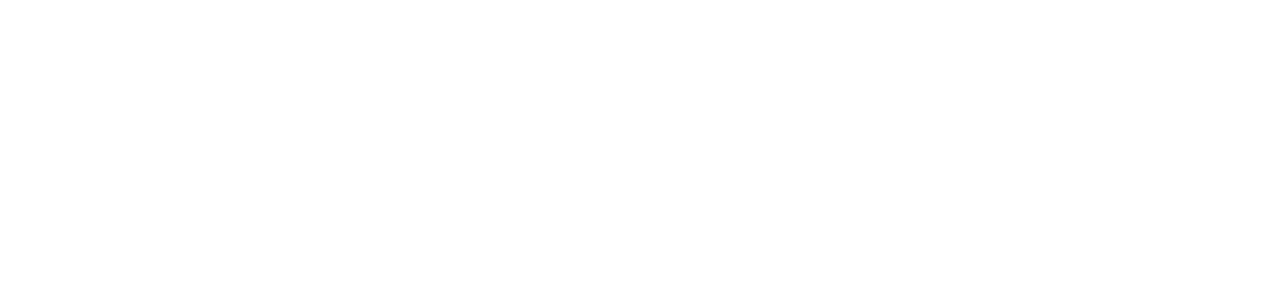
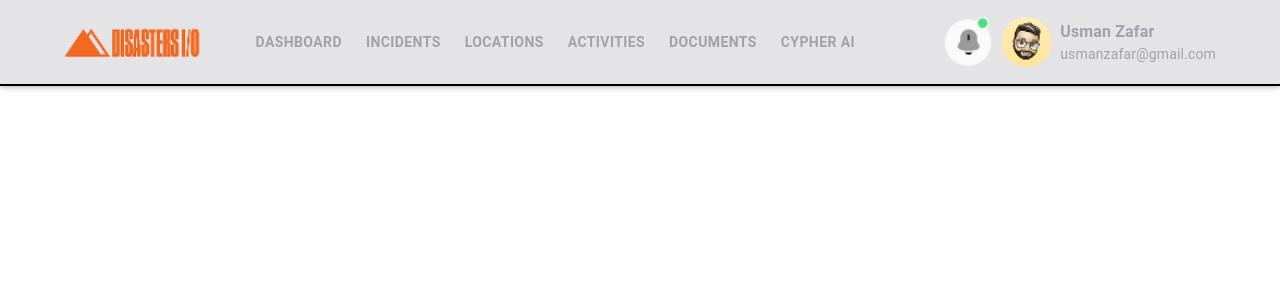
Before and after one commit to skSadi12/Disasters, a React (Vite) app: page / in a window 1280 px wide. Shown: the top 300 px of the page. Built offline with nearby package versions, Linux system fonts and the light colour scheme.

Commit message:
navbar added

```diff
--- a/package.json
+++ b/package.json
@@ -15,8 +15,11 @@
     "@mui/icons-material": "^7.1.0",
     "@mui/material": "^7.1.0",
     "@tailwindcss/vite": "^4.1.7",
+    "clsx": "^2.1.1",
     "react": "^19.1.0",
     "react-dom": "^19.1.0",
+    "react-router-dom": "^7.6.0",
+    "tailwind-merge": "^3.3.0",
     "tailwindcss": "^4.1.7"
   },
   "devDependencies": {
--- /dev/null
+++ b/src/components/libs/index.js
@@ -0,0 +1,4 @@
+import { clsx } from "clsx";
+import { twMerge } from "tailwind-merge";
+
+export const cn = (...inputs) => twMerge(clsx(...inputs));
--- a/src/components/sheard/Navbar.jsx
+++ b/src/components/sheard/Navbar.jsx
@@ -0,0 +1,168 @@
+import React, { useState, } from "react";
+
+import {
+  AppBar,
+  Drawer,
+  IconButton,
+  List,
+  ListItem,
+  ListItemButton,
+  ListItemText,
+  Toolbar,
+  Typography,
+  Button,
+  useMediaQuery,
+} from "@mui/material";
+import MenuIcon from "@mui/icons-material/Menu";
+import { useTheme } from "@mui/material/styles";
+import logo from "/LOGO.png";
+import { Link } from "react-router-dom";
+
+function Navbar() {
+  const [open, setOpen] = useState(false);
+  const theme = useTheme();
+  const isMobile = useMediaQuery(theme.breakpoints.down("md"));
+  const menuItems = ["Dashboard", "Incidents", "Locations", "Activities","Documents","Cypher AI"];
+
+  return (
+    <div className="border-b-2 border-black">
+      <AppBar
+        className="r"
+        position="static"
+        sx={{
+          backgroundColor: "#E4E4E7",
+          color: "black",
+          paddingY:"10px"
+
+        }}
+      >
+        <Toolbar>
+          {isMobile ? (
+            <div className="flex justify-between w-full items-center">
+              <div>
+                <img src={logo} alt="Logo" className="w-full" />
+              </div>
+
+              <div>
+                <IconButton color="inherit" onClick={() => setOpen(true)}>
+                  <MenuIcon sx={{minHeight:"50px",minWidth:"40px"}} />
+                </IconButton>
+              </div>
+            </div>
+          ) : (
+            <div
+              style={{
+                display: "flex",
+                alignItems: "center",
+                justifyItems:"center",
+                width: "100%",
+                paddingRight:"40px",
+                paddingLeft:"40px",
+                justifyContent: "space-between",
+                gap:"10px"
+              }}
+            >
+              <Typography sx={{ flexGrow: 1 }}>
+                <img src={logo} alt="Logo" className="text-[#0FF1F6] md:w-full lg:w-36 min-h-10"   />
+              </Typography>
+              <div className="flex gap-2 lg:gap-20 items-center md:gap-1">
+                <div className="flex flex-wrap gap-2 ">
+
+                  <div className="active:font-bold active:text-black text-[#A1A1AA] font-semibold active:border-b-3 active:border-black">
+                      <Button color="inherit" sx={{fontWeight:"bold"}} >
+                        <Link to="/">Dashboard</Link>
+                      </Button>
+                    </div>
+                  <div className="active:font-bold active:text-black
+                   text-[#A1A1AA] font-semibold active:border-b-3 active:border-black">
+                      <Button color="inherit"  sx={{fontWeight:"bold"}} >
+                        <Link to="" >Incidents</Link>
+                      </Button>
+                    </div>
+                  <div className="active:font-bold active:text-black text-[#A1A1AA] font-semibold active:border-b-3 active:border-black">
+                      <Button color="inherit"  sx={{fontWeight:"bold"}} >
+                        <Link to="">Locations</Link>
+                      </Button>
+                    </div>
+                  <div className="active:font-bold active:text-black text-[#A1A1AA] font-semibold active:border-b-3 active:border-black">
+                      <Button color="inherit"  sx={{fontWeight:"bold"}} >
+                        <Link to="">Activities</Link>
+                      </Button>
+                    </div>
+                  <div className="active:font-bold active:text-black text-[#A1A1AA] font-semibold active:border-b-3 active:border-black">
+                      <Button color="inherit"  sx={{fontWeight:"bold"}} >
+                        <Link to="">Documents</Link>
+                      </Button>
+                    </div>
+                  <div className="active:font-bold active:text-black text-[#A1A1AA] font-semibold active:border-b-3 active:border-black">
+                      <Button color="inherit"  sx={{fontWeight:"bold"}} >
+                        <Link to="">Cypher AI</Link>
+                      </Button>
+                    </div>
+                </div>
+                <Typography>
+                  <div className="flex gap-2">
+                    <div className="flex items-center gap-2">
+                      <button className=" cursor-pointer " >
+                        <img src="/navring.png" alt="" className="min-h-[50px] min-w-[50px]"/>
+                      </button>
+                      <button className=" cursor-pointer ">
+                        <img src="/navpic.png" alt="" className="min-h-[50px] min-w-[50px]" />
+                      </button>
+
+                      <div className="text-[#A1A1AA] hover:text-black ">
+                        <p className="font-semibold">Usman Zafar</p>
+
+                        <p className="text-[14px]">usmanzafar@gmail.com</p>
+                      </div>
+                    </div>
+                  </div>
+                </Typography>
+              </div>
+            </div>
+          )}
+        </Toolbar>
+      </AppBar>
+
+      <Drawer anchor="left" open={open} onClose={() => setOpen(false)}>
+        <List
+          sx={{
+            backgroundColor: "#E4E4E7",
+            color: "black",
+            minHeight:"100vh"
+          }}
+        >
+          <ListItem>
+            <img src={logo} alt="Logo"  className="min-h-10"/>
+          </ListItem>
+
+            <hr />
+
+          {menuItems.map((item) => (
+            <ListItem key={item} onClick={() => setOpen(false)}>
+              <ListItemButton>
+                <ListItemText primary={item} />
+              </ListItemButton>
+            </ListItem>
+          ))}
+          <div className="flex-col">
+            <ListItem>
+              <div className="flex gap-2">
+                    <div className="flex flex-col-reverse items-center gap-2">
+                      <div className="text-[#A1A1AA] hover:text-black ">
+                        <p className="font-semibold">Usman Zafar</p>
+
+                        <p className="text-[14px]">usmanzafar@gmail.com</p>
+                      </div>
+                    </div>
+                  </div>
+            </ListItem>
+          </div>
+          <ListItem onClick={() => setOpen(false)}></ListItem>
+        </List>
+      </Drawer>
+    </div>
+  );
+}
+
+export default Navbar;
--- a/src/layout/Main.jsx
+++ b/src/layout/Main.jsx
@@ -1,10 +1,12 @@
 import { Outlet } from "react-router-dom";
+import Navbar from "../components/sheard/Navbar";
 
 
 const Main = () => {
   return (
     <div className="font-sans antialiased  tetx-black  ">
 
+      <Navbar/>
 
       <Outlet></Outlet>
 
--- a/src/routes/routes.jsx
+++ b/src/routes/routes.jsx
@@ -1,18 +1,20 @@
 import { createBrowserRouter } from "react-router-dom";
 import Main from "../layout/Main";
 import Home from "../page/Home";
+
 
 
 export const router = createBrowserRouter([
   {
     path: "/",
     element: <Main></Main>,
-    errorElement: <Error></Error>,
+    errorElement: <Error>404</Error>,
     children: [
       {
         path: "/",
         element: <Home />,
       },
+
     //   {
     //     path: "/about",
     //     element: <about />,
```
Also changed, not shown: public/navring.png (added), 1 other file (tests, documents, lock files or other folders).
